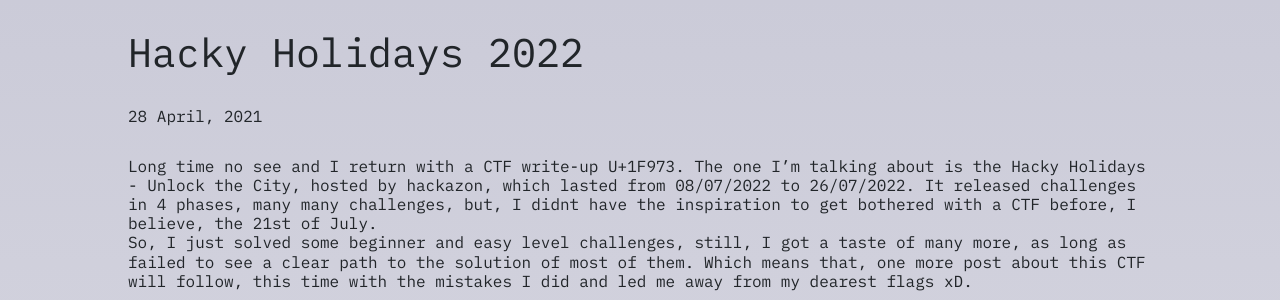
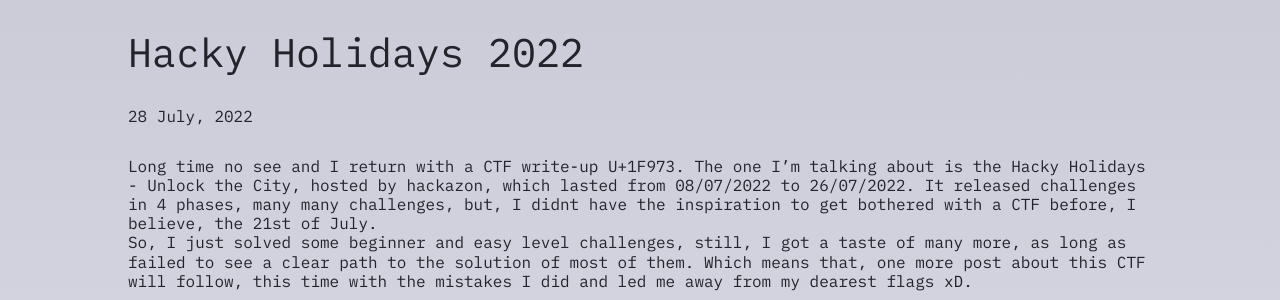
Before and after one commit to security-egg/securityegg, a Jekyll site: the page built from _posts/2022-07-28-hacky-holidays.md, in a window 1280 px wide and 900 px high. Shown: the part 156-456 px from the top of the window. Built offline with Jekyll 4.4.1, drawn with Linux system fonts in a browser that asks for light colours; nearby versions of some CDN libraries.

Commit message:
Update 2022-07-28-hacky-holidays.md

```diff
--- a/_posts/2022-07-28-hacky-holidays.md
+++ b/_posts/2022-07-28-hacky-holidays.md
@@ -1,7 +1,7 @@
 ---
 layout: post
 title: "Hacky Holidays 2022"
-date: 2021-04-28
+date: 2022-07-28
 categories: ctfs
 ---
 
@@ -21,7 +21,7 @@ Long time no see and I return with a CTF write-up U+1F973. The one I'm talking a
 	Looking a bit lower, you can see a post where the_mayor thanks the people that congratulated for his <i>50th</i> birthday. It was posted on <i>24-jan-2022</i>. And now the part I didn't pay notice to, at first, and I was wondering what is going on. The word yesterday (attention: you can place your facepalm here).<br>
 	<img src="assets/images/ctfs/hacky_holidays/mayor's_blog/2_reset.png" alt="oh, no!" style="margin-top: 2%; max-width: 100%"><br>
 	OK, we have everything we need, we hit the reset button and hope it works.<br>
-	<img src="/securityegg/assets/images/ctfs/hacky_holidays/mayor's_blog/2_flag.png" alt="oh, no!" style="margin-top: 2%; max-width: 100%"><br>
+	<img src="assets/images/ctfs/hacky_holidays/mayor's_blog/2_flag.png" alt="oh, no!" style="margin-top: 2%; max-width: 100%"><br>
 	This is the flag. What a satisfaction.
 	<h5>Task 3: Escalate to Administrative Privileges</h5>
 	<i>It looks like the design of the authentication system is very flawed. Find out how users are authenticated and exploit the system to gain Administrator rights.</i><br>
```
